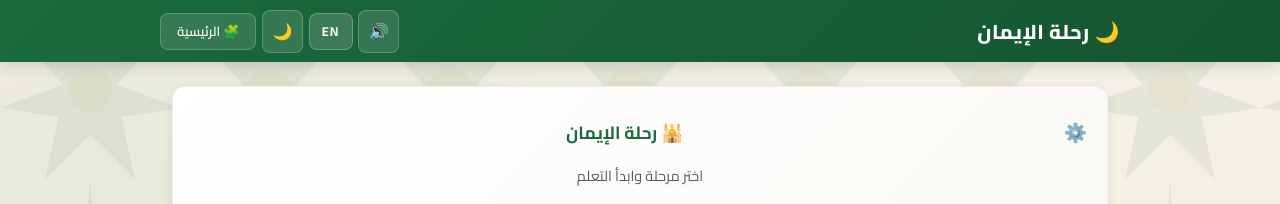
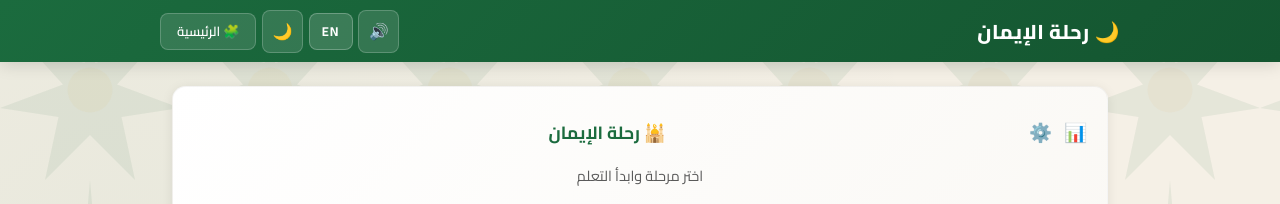
Before and after one commit to anubisland/islamic_game, a React (Vite) app: page / in a window 1280 px wide. Both pictures are taken after a click on the element 640 px from the left and 636 px from the top of the page. Shown: the top 204 px of the page. Built offline with nearby package versions, Linux system fonts and the light colour scheme.

Commit message:
Restore stats button in Faith Journey home

```diff
--- a/src/App.tsx
+++ b/src/App.tsx
@@ -1,11 +1,12 @@
 import { useState } from "react";
-import { checkAchievements } from "./data/achievements";
+import { achievements, checkAchievements } from "./data/achievements";
 import { useProgress } from "./hooks/useProgress";
 import { useSound } from "./hooks/useSound";
 import { useTranslation } from "./i18n";
 import { HomePage } from "./pages/HomePage";
 import { StagePage } from "./pages/StagePage";
 import { SettingsPage } from "./pages/SettingsPage";
+import { StatsPage } from "./pages/StatsPage";
 import { FlashcardPage } from "./pages/FlashcardPage";
 import { GameHub } from "./pages/GameHub";
 import { ArchitectHome } from "./games/architect/pages/ArchitectHome";
@@ -22,6 +23,7 @@ import { CaseStage } from "./games/detective/pages/CaseStage";
 import type { DetectiveStage } from "./games/detective/data/stages";
 import { MarketHome } from "./games/market/pages/MarketHome";
 import { loadLeaderboard, addScore } from "./utils/leaderboard";
+import { computeStats } from "./utils/stats";
 import { generateQuickQuiz } from "./utils/quickQuiz";
 import { generateDailyQuiz, getDailyChallengeDate } from "./utils/dailyQuiz";
 import { saveProgress } from "./utils/storage";
@@ -32,6 +34,7 @@ type Screen =
   | { id: "home" }
   | { id: "stage"; index: number }
   | { id: "settings" }
+  | { id: "stats" }
   | { id: "quick-quiz" }
   | { id: "flashcard"; index: number }
   | { id: "daily" }
@@ -128,6 +131,7 @@ export default function App() {
         onSelectStage={(index) => setScreen({ id: "stage", index })}
         onFlashcards={(index) => setScreen({ id: "flashcard", index })}
         onSettings={() => setScreen({ id: "settings" })}
+        onStats={() => setScreen({ id: "stats" })}
         onQuickQuiz={() => setScreen({ id: "quick-quiz" })}
         onDailyChallenge={() => setScreen({ id: "daily" })}
         dailyCompleted={dailyDate === getDailyChallengeDate()}
@@ -151,6 +155,17 @@ export default function App() {
           saveProgress(data);
           window.location.reload();
         }}
+      />
+    );
+  }
+
+  if (screen.id === "stats") {
+    return (
+      <StatsPage
+        stats={computeStats(progress, achievements.length, stages)}
+        onBack={() => setScreen({ id: "home" })}
+        soundEnabled={sound.enabled}
+        onToggleSound={() => sound.setEnabled(!sound.enabled)}
       />
     );
   }
--- a/src/pages/HomePage.tsx
+++ b/src/pages/HomePage.tsx
@@ -13,6 +13,7 @@ interface Props {
   onSelectStage: (index: number) => void;
   onFlashcards: (index: number) => void;
   onSettings: () => void;
+  onStats: () => void;
   onQuickQuiz: () => void;
   onDailyChallenge?: () => void;
   dailyCompleted?: boolean;
@@ -22,7 +23,7 @@ interface Props {
   onBackToHub?: () => void;
 }
 
-export function HomePage({ progress, leaderboard, onSelectStage, onFlashcards, onSettings, onQuickQuiz, onDailyChallenge, dailyCompleted, onReset, soundEnabled, onToggleSound, onBackToHub }: Props) {
+export function HomePage({ progress, leaderboard, onSelectStage, onFlashcards, onSettings, onStats, onQuickQuiz, onDailyChallenge, dailyCompleted, onReset, soundEnabled, onToggleSound, onBackToHub }: Props) {
   const { t, stages } = useTranslation();
   const completedCount = Object.values(progress.stages).filter((s) => s.completed).length;
   const pct = stages.length > 0 ? (completedCount / stages.length) * 100 : 0;
@@ -57,6 +58,13 @@ export function HomePage({ progress, leaderboard, onSelectStage, onFlashcards, o
         >
           <div style={{ display: "flex", justifyContent: "space-between", alignItems: "center" }}>
             <div style={{ display: "flex", gap: "0.25rem" }}>
+              <button
+                onClick={onStats}
+                style={{ background: "transparent", border: "none", fontSize: "1.15rem", cursor: "pointer", padding: "0.25rem" }}
+                title={h.stats}
+              >
+                📊
+              </button>
               <button
                 onClick={onSettings}
                 style={{ background: "transparent", border: "none", fontSize: "1.15rem", cursor: "pointer", padding: "0.25rem" }}
```
